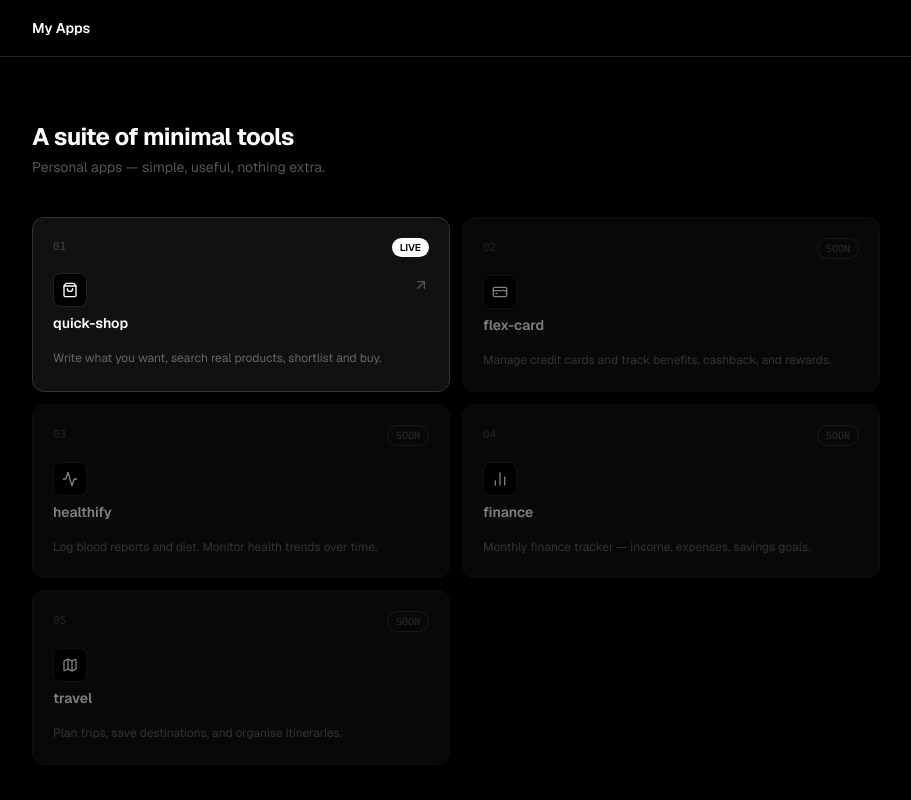
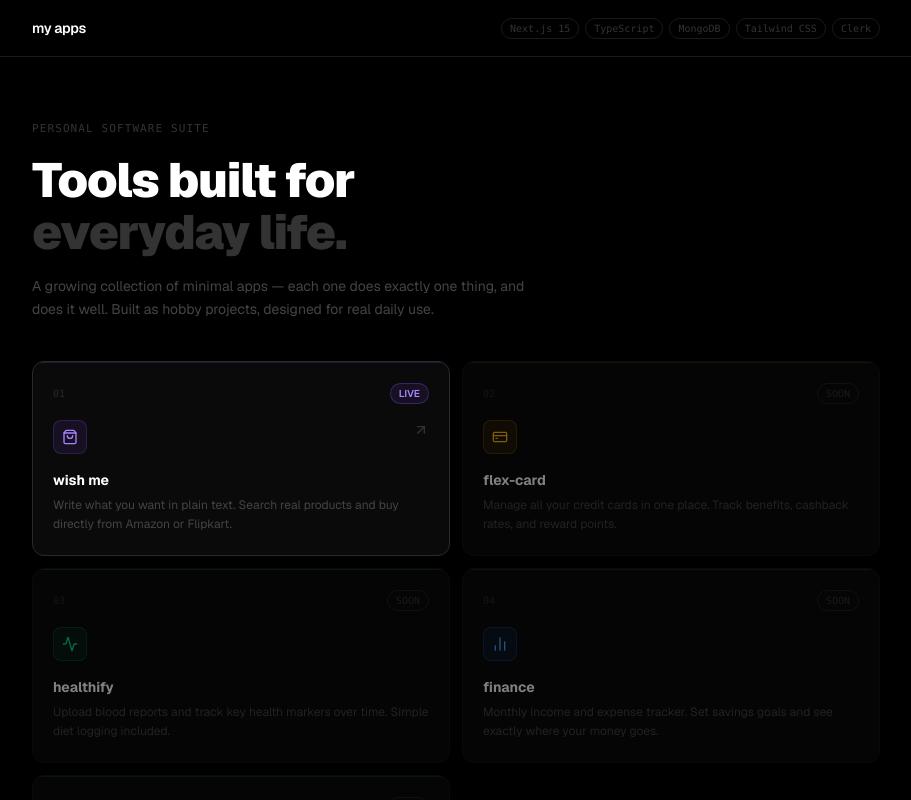
Before and after one commit to xahinds2/my-apps, a Next.js app: page / in a window 1280 px wide. Shown: the top 800 px of the page, without its empty margins (184-1095 px from the left). Built offline with nearby package versions, Linux system fonts and the light colour scheme; no server answers.

Commit message:
design: professional landing with per-app color themes, rename to wish me

```diff
--- a/src/app/layout.tsx
+++ b/src/app/layout.tsx
@@ -6,8 +6,8 @@ import './globals.css';
 const geist = Geist({ subsets: ['latin'], variable: '--font-geist' });
 
 export const metadata: Metadata = {
-  title: 'quick-shop',
-  description: 'A personal wishlist app — write what you want, search products, shortlist and buy.',
+  title: 'my apps',
+  description: 'A personal suite of minimal tools — wishlist, cards, health, finance, and travel.',
 };
 
 export default function RootLayout({
--- a/src/app/page.tsx
+++ b/src/app/page.tsx
@@ -2,63 +2,151 @@ import Link from 'next/link';
 import { ShoppingBag, CreditCard, Activity, BarChart2, Map, ArrowUpRight } from 'lucide-react';
 
 const APPS = [
-  { num: '01', name: 'quick-shop', slug: '/wish', icon: ShoppingBag, desc: 'Write what you want, search real products, shortlist and buy.', live: true  },
-  { num: '02', name: 'flex-card',  slug: '#',     icon: CreditCard,  desc: 'Manage credit cards and track benefits, cashback, and rewards.', live: false },
-  { num: '03', name: 'healthify',  slug: '#',     icon: Activity,    desc: 'Log blood reports and diet. Monitor health trends over time.',   live: false },
-  { num: '04', name: 'finance',    slug: '#',     icon: BarChart2,   desc: 'Monthly finance tracker — income, expenses, savings goals.',     live: false },
-  { num: '05', name: 'travel',     slug: '#',     icon: Map,         desc: 'Plan trips, save destinations, and organise itineraries.',       live: false },
-] as const;
+  {
+    num: '01', name: 'wish me', slug: '/wish', live: true,
+    icon: ShoppingBag,
+    desc: 'Write what you want in plain text. Search real products and buy directly from Amazon or Flipkart.',
+    accent: 'bg-violet-500',
+    iconCls: 'bg-violet-500/10 border-violet-500/20 text-violet-400',
+    badge: 'bg-violet-500/10 border-violet-500/30 text-violet-400',
+  },
+  {
+    num: '02', name: 'flex-card', slug: null, live: false,
+    icon: CreditCard,
+    desc: 'Manage all your credit cards in one place. Track benefits, cashback rates, and reward points.',
+    accent: 'bg-amber-500',
+    iconCls: 'bg-amber-500/10 border-amber-500/20 text-amber-400',
+    badge: '',
+  },
+  {
+    num: '03', name: 'healthify', slug: null, live: false,
+    icon: Activity,
+    desc: 'Upload blood reports and track key health markers over time. Simple diet logging included.',
+    accent: 'bg-emerald-500',
+    iconCls: 'bg-emerald-500/10 border-emerald-500/20 text-emerald-400',
+    badge: '',
+  },
+  {
+    num: '04', name: 'finance', slug: null, live: false,
+    icon: BarChart2,
+    desc: 'Monthly income and expense tracker. Set savings goals and see exactly where your money goes.',
+    accent: 'bg-blue-500',
+    iconCls: 'bg-blue-500/10 border-blue-500/20 text-blue-400',
+    badge: '',
+  },
+  {
+    num: '05', name: 'travel', slug: null, live: false,
+    icon: Map,
+    desc: 'Plan trips, save destinations, and organise your itineraries and packing lists.',
+    accent: 'bg-sky-500',
+    iconCls: 'bg-sky-500/10 border-sky-500/20 text-sky-400',
+    badge: '',
+  },
+];
+
+const STACK = ['Next.js 15', 'TypeScript', 'MongoDB', 'Tailwind CSS', 'Clerk'];
+
+function AppCard({ num, name, slug, live, icon: Icon, desc, accent, iconCls, badge }: typeof APPS[number]) {
+  const inner = (
+    <>
+      {/* Color accent line */}
+      <div className={`h-px w-full ${accent} opacity-20 group-hover:opacity-50 transition-opacity duration-200`} />
+
+      <div className="p-5 space-y-4">
+        {/* Top row */}
+        <div className="flex items-center justify-between">
+          <span className="text-[10px] font-mono text-[#2a2a2a]">{num}</span>
+          {live ? (
+            <span className={`text-[10px] font-semibold border px-2 py-0.5 rounded-full ${badge}`}>LIVE</span>
+          ) : (
+            <span className="text-[10px] font-mono border border-[#222] text-[#333] px-2 py-0.5 rounded-full">SOON</span>
+          )}
+        </div>
+
+        {/* Icon + arrow */}
+        <div className="flex items-start justify-between">
+          <div className={`p-2 border rounded-lg w-fit ${iconCls}`}>
+            <Icon className="h-4 w-4" />
+          </div>
+          {live && (
+            <ArrowUpRight className="h-4 w-4 text-[#333] mt-0.5 transition-transform duration-200 group-hover:-translate-y-0.5 group-hover:translate-x-0.5 group-hover:text-[#888]" />
+          )}
+        </div>
+
+        {/* Text */}
+        <div className="space-y-1.5">
+          <h2 className="text-sm font-bold text-white">{name}</h2>
+          <p className="text-xs text-[#444] leading-relaxed">{desc}</p>
+        </div>
+      </div>
+    </>
+  );
+
+  const base = 'group relative bg-[#0a0a0a] border rounded-xl overflow-hidden transition-all duration-200';
+
+  if (live && slug) {
+    return (
+      <Link href={slug} className={`${base} border-[#2a2a2a] hover:border-[#444]`}>
+        {inner}
+      </Link>
+    );
+  }
+  return <div className={`${base} border-[#141414] opacity-50`}>{inner}</div>;
+}
 
 export default function Landing() {
   return (
     <div className="min-h-screen bg-black text-white flex flex-col">
-      <header className="sticky top-0 z-40 w-full border-b border-[#222] bg-black/90 backdrop-blur-md">
-        <div className="max-w-4xl mx-auto px-6 h-14 flex items-center">
-          <span className="text-sm font-semibold">My Apps</span>
+      {/* Header */}
+      <header className="sticky top-0 z-40 w-full border-b border-[#1a1a1a] bg-black/90 backdrop-blur-md">
+        <div className="max-w-4xl mx-auto px-6 h-14 flex items-center justify-between">
+          <span className="text-sm font-semibold tracking-tight text-white">my apps</span>
+          <div className="hidden sm:flex items-center gap-1.5">
+            {STACK.map(s => (
+              <span key={s} className="text-[10px] text-[#333] border border-[#1a1a1a] px-2 py-0.5 rounded-full font-mono">
+                {s}
+              </span>
+            ))}
+          </div>
         </div>
       </header>
 
-      <main className="flex-grow max-w-4xl mx-auto w-full px-6 py-16 space-y-10">
-        <div className="space-y-1">
-          <h1 className="text-2xl font-bold tracking-tight">A suite of minimal tools</h1>
-          <p className="text-[#555] text-sm">Personal apps — simple, useful, nothing extra.</p>
+      {/* Hero */}
+      <div className="max-w-4xl mx-auto w-full px-6 pt-16 pb-10">
+        <div className="space-y-4 max-w-lg">
+          <p className="text-[11px] font-mono text-[#333] uppercase tracking-widest">
+            Personal software suite
+          </p>
+          <h1 className="text-4xl md:text-5xl font-black tracking-tight leading-[1.1]">
+            Tools built for<br />
+            <span className="text-[#333]">everyday life.</span>
+          </h1>
+          <p className="text-[#444] text-sm leading-relaxed">
+            A growing collection of minimal apps — each one does exactly one thing,
+            and does it well. Built as hobby projects, designed for real daily use.
+          </p>
         </div>
+      </div>
 
+      {/* Grid */}
+      <main className="flex-grow max-w-4xl mx-auto w-full px-6 pb-16">
         <div className="grid grid-cols-1 sm:grid-cols-2 gap-3">
-          {APPS.map(({ num, name, slug, icon: Icon, desc, live }) => (
-            <Link
-              key={num}
-              href={slug}
-              aria-disabled={!live}
-              className={`group block bg-[#111] border rounded-xl p-5 space-y-4 transition-all duration-150 ${
-                live
-                  ? 'border-[#333] hover:border-[#555] cursor-pointer'
-                  : 'border-[#1a1a1a] opacity-50 pointer-events-none'
-              }`}
-            >
-              <div className="flex items-center justify-between">
-                <span className="text-[11px] font-mono text-[#444]">{num}</span>
-                {live
-                  ? <span className="text-[10px] font-semibold bg-white text-black px-2 py-0.5 rounded-full">LIVE</span>
-                  : <span className="text-[10px] font-mono border border-[#333] text-[#555] px-2 py-0.5 rounded-full">SOON</span>}
-              </div>
-              <div className="flex items-start justify-between">
-                <div className="space-y-1.5">
-                  <div className="p-2 bg-black border border-[#222] rounded-lg w-fit group-hover:border-[#333] transition">
-                    <Icon className="h-4 w-4 text-white" />
-                  </div>
-                  <h2 className="text-sm font-semibold">{name}</h2>
-                </div>
-                {live && <ArrowUpRight className="h-4 w-4 mt-1 text-[#555] transition-transform group-hover:-translate-y-0.5 group-hover:translate-x-0.5" />}
-              </div>
-              <p className="text-xs text-[#666] leading-relaxed">{desc}</p>
-            </Link>
-          ))}
+          {APPS.map(app => <AppCard key={app.num} {...app} />)}
         </div>
       </main>
 
-      <footer className="border-t border-[#1a1a1a] py-5 text-center text-xs text-[#333]">
-        Built with Next.js 15
+      {/* Footer */}
+      <footer className="border-t border-[#111] py-6">
+        <div className="max-w-4xl mx-auto px-6 flex items-center justify-between">
+          <p className="text-xs text-[#2a2a2a]">Built as a hobby · always evolving</p>
+          <div className="flex sm:hidden items-center gap-1">
+            {STACK.map(s => (
+              <span key={s} className="text-[10px] text-[#2a2a2a] border border-[#1a1a1a] px-2 py-0.5 rounded-full font-mono">
+                {s}
+              </span>
+            ))}
+          </div>
+        </div>
       </footer>
     </div>
   );
--- a/src/app/wish/page.tsx
+++ b/src/app/wish/page.tsx
@@ -131,8 +131,8 @@ function WishPage({ isSignedIn }: { isSignedIn: boolean }) {
       <header className="sticky top-0 z-40 w-full border-b border-[#222] bg-black/90 backdrop-blur-md">
         <div className="max-w-2xl mx-auto px-6 h-14 flex items-center justify-between">
           <Link href="/" className="flex items-center space-x-2 group">
-            <ShoppingBag className="h-4 w-4 text-white" />
-            <span className="text-sm font-semibold">quick-shop</span>
+            <ShoppingBag className="h-4 w-4 text-violet-400" />
+            <span className="text-sm font-semibold">wish me</span>
           </Link>
           <div>
             {isSignedIn ? (
```
